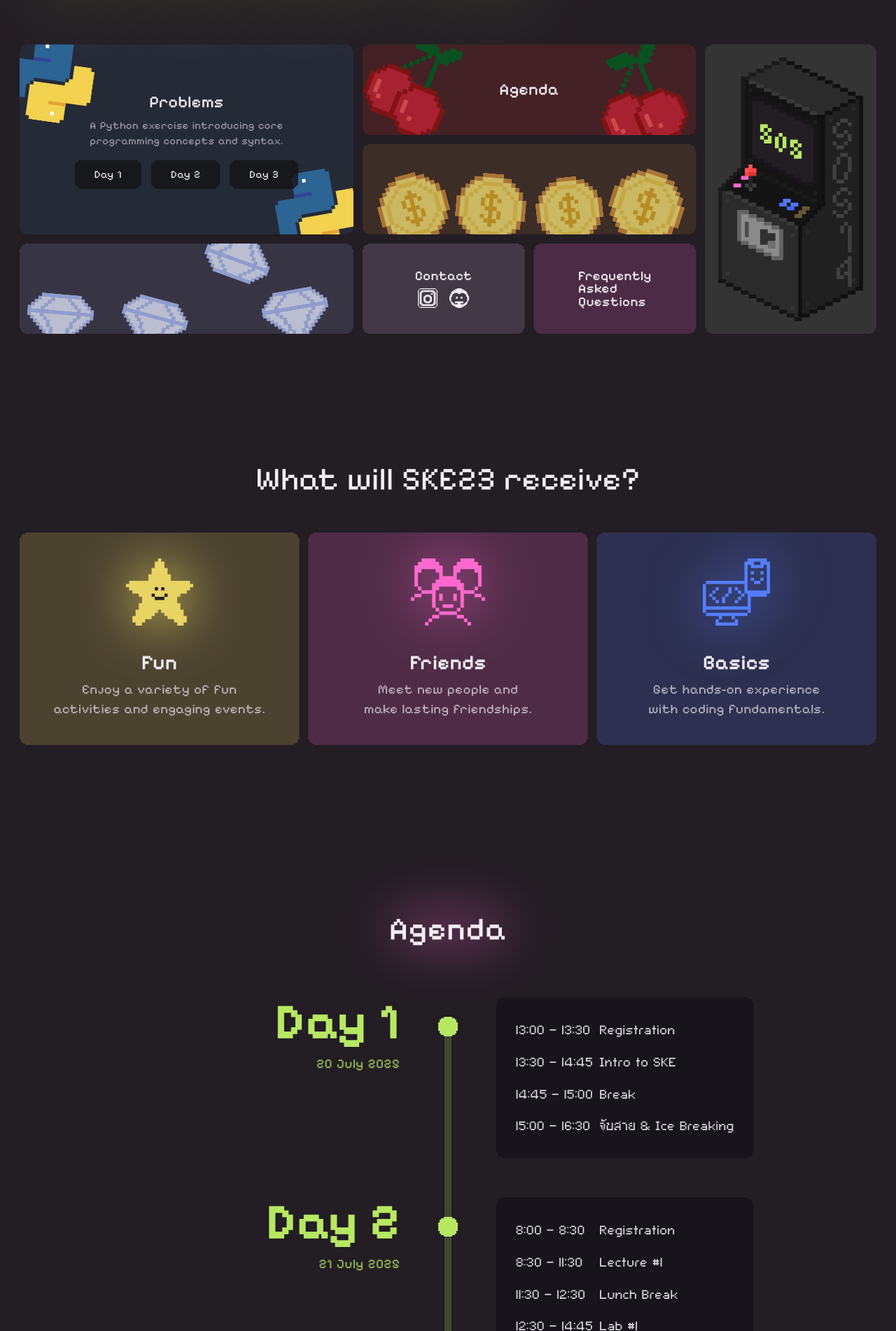
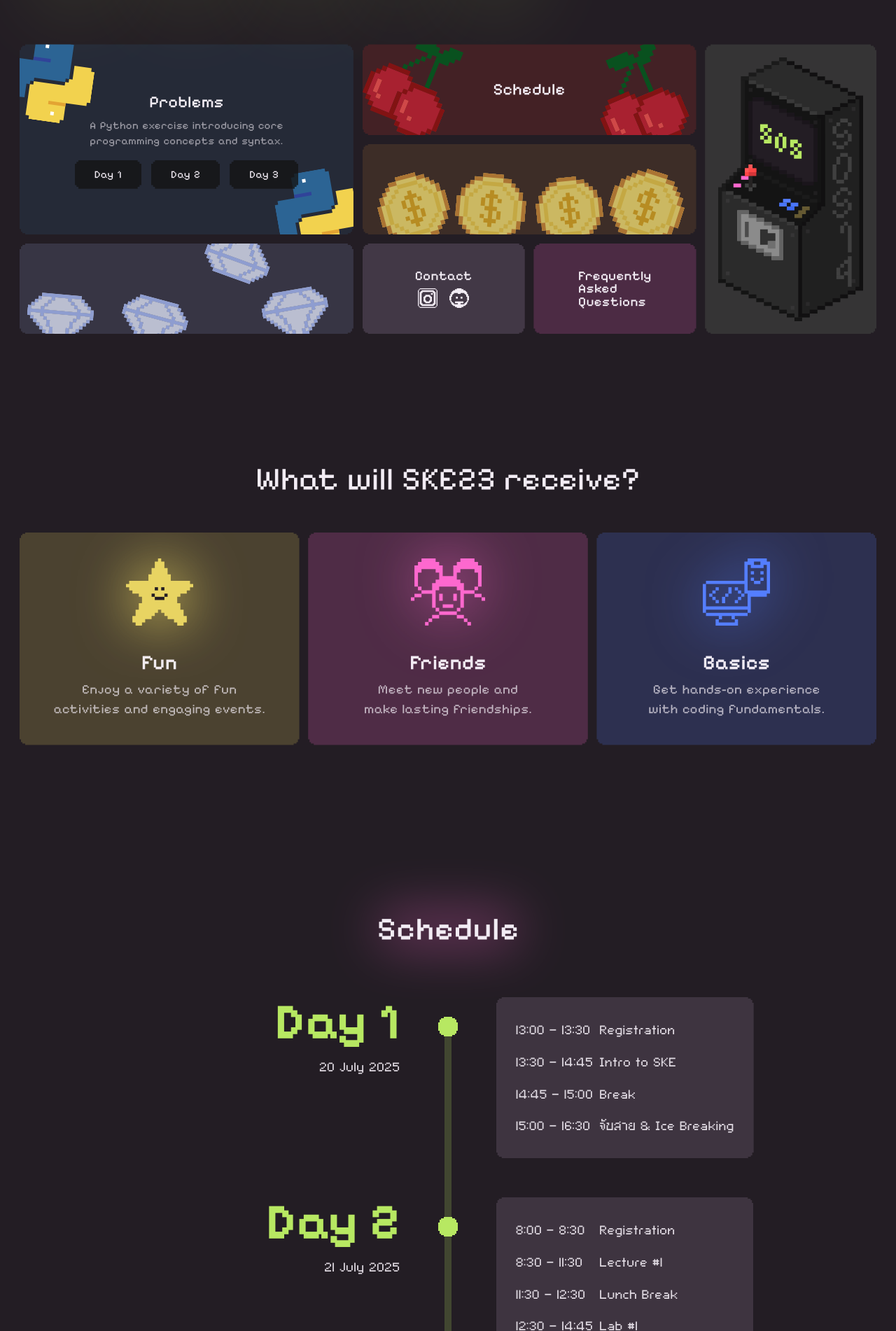
Before and after one commit to uzimpp/sos14, a Next.js app: page / in a window 1280 px wide. Shown: the part 318-2220 px from the top of the page at 70% size. Built offline with nearby package versions, Linux system fonts and the light colour scheme.

Commit message:
feat: add animation for agenda section and rename agenda to schedule

```diff
--- a/src/components/global/Footer.tsx
+++ b/src/components/global/Footer.tsx
@@ -25,16 +25,17 @@ export default function Footer() {
                 Home
               </Link>
               <div className="flex flex-col gap-(--space-4xs)">
-                <Link href="/#agenda" className="text--1">
-                  Agenda
+                <Link href="/#schedule" className="text--1">
+                  Schedule
                 </Link>
                 <Link href="/ske888" className="text--1">
                   SKE888
                 </Link>
               </div>
-              {/* <Link href="/#agenda" className="text--1 font-bold">
-                Agenda
-              </Link>
+              {/*
+                <Link href="/#schedule" className="text--1">
+                  Schedule
+                </Link>
               <Link href="/problems" className="text--1 font-bold">
                 Problems
               </Link> */}
--- a/src/components/landing/Agenda.tsx
+++ b/src/components/landing/Agenda.tsx
@@ -1,9 +1,15 @@
 "use client";
 
-import agenda from "@/constants/Agenda";
+import schedule from "@/constants/Schedule";
 import ScrambleText from "@/components/effects/ScrambleText";
 import { Fragment } from "react";
-interface AgendaItemProps {
+import { motion } from "framer-motion";
+import {
+  containerVariants,
+  itemVariants,
+  springPresets,
+} from "@/constants/Animation";
+interface ScheduleItemProps {
   date: string;
   events: EventProps[];
 }
@@ -13,29 +19,33 @@ interface EventProps {
   time: string;
 }
 
-export default function Agenda() {
+export default function Schedule() {
   return (
     <section
-      id="agenda"
+      id="schedule"
       className="flex flex-col items-center w-full gap-y-(--space-2xl)"
     >
       <h3>
         <ScrambleText className="font-medium no_line_height glow glow-pink">
-          Agenda
+          Schedule
         </ScrambleText>
       </h3>
 
-      <div>
-        {agenda.map((item: AgendaItemProps, i) => (
-          <div
+      <motion.div>
+        {schedule.map((item: ScheduleItemProps, i) => (
+          <motion.div
             key={i}
+            initial="hidden"
+            whileInView="visible"
+            variants={itemVariants}
+            viewport={{ once: true }}
             className="grid grid-cols-[var(--space-2xs)_1fr] grid-rows-[auto_auto] gap-x-(--space-m-l)
             lg:grid-cols-[1fr_var(--space-2xs)_1fr] lg:grid-rows-1 lg:gap-x-(--space-l-2xl)"
           >
             {/* Dot/Line */}
             <div
               className={`mt-(--space-m) bg-green/20 flex flex-col items-center row-span-2 col-start-1 lg:col-start-2 lg:row-start-1 lg:row-end-2 lg:row-span-1 lg:items-center
-                ${i === agenda.length - 1 ? "h-fit" : "h-full"}`}
+                ${i === schedule.length - 1 ? "h-fit" : "h-full"}`}
             >
               <div className="w-(--space-m) h-(--space-m) bg-green pixel-corners-s" />
             </div>
@@ -44,20 +54,30 @@ export default function Agenda() {
               <h1 className="mb-(--space-2xs) text-green font-bold no_line_height">
                 Day {i + 1}
               </h1>
-              <p className="text-green/75 font-medium">{item.date}</p>
+              <p className="font-ian text-3 no_line_height font-medium text-white/90">
+                {item.date}
+              </p>
             </div>
             {/* Events */}
-            <div className=" grid grid-cols-[auto_auto] gap-x-(--space-2xs) gap-y-(--space-2xs) mb-(--space-xl) w-fit bg-[#18141c] text-white/90 pixel-corners-s p-(--space-m) text-lg shadow-lg col-start-2 row-start-2 lg:col-start-3 lg:row-start-1">
+            <motion.div
+              key={i}
+              initial={{ scale: 1 }}
+              transition={springPresets}
+              whileHover={{ scale: 1.01 }}
+              className=" grid grid-cols-[auto_auto] gap-x-(--space-2xs) gap-y-(--space-2xs) mb-(--space-xl) w-fit bg-light-purple/60 text-white/90 pixel-corners-s p-(--space-m) text-lg shadow-lg col-start-2 row-start-2 lg:col-start-3 lg:row-start-1"
+            >
               {item.events.map((event: EventProps) => (
                 <Fragment key={event.time}>
-                  <p className="font-ian text-3 no_line_height ">{event.time}</p>
+                  <p className="font-ian text-3 no_line_height ">
+                    {event.time}
+                  </p>
                   <p className="font-ian text-3 no_line_height">{event.name}</p>
                 </Fragment>
               ))}
-            </div>
-          </div>
+            </motion.div>
+          </motion.div>
         ))}
-      </div>
+      </motion.div>
     </section>
   );
 }
--- a/src/components/landing/Hero.tsx
+++ b/src/components/landing/Hero.tsx
@@ -172,12 +172,12 @@ export default function Hero() {
             />
           </div>
         </motion.div>
-        {/* Agenda */}
+        {/* Schedule */}
         <MotionLink
           whileHover={{ scale: 1.01 }}
           whileTap={{ scale: 0.97 }}
           transition={springPresets.medium}
-          href="/#agenda"
+          href="/#schedule"
           className="col-span-2 row-start-3 row-end-4 md:col-start-3 md:row-start-1 md:row-end-2 pixel-corners-s overflow-hidden bg-[#432125] relative flex justify-center items-center group"
         >
           <div
@@ -207,7 +207,7 @@ export default function Hero() {
             />
           </div>
           <h6 className="font-medium group-hover:scale-105 transition-all duration-300 elastic">
-            Agenda
+            Schedule
           </h6>
         </MotionLink>
         {/* coins */}
--- a/src/constants/Menu.ts
+++ b/src/constants/Menu.ts
@@ -1,6 +1,6 @@
 const menuLinks = [
   { path: "/", label: "Home" },
-  { path: "/#agenda", label: "Agenda" },
+  { path: "/#schedule", label: "Schedule" },
   { path: "/problems?day=0", label: "Problems" },
   { path: "/faqs", label: "FAQs" },
 ];
--- a/src/constants/Agenda.ts
+++ b/src/constants/Schedule.ts
@@ -1,4 +1,4 @@
-const agenda = [
+const schedule = [
   {
     date: "20 July 2025",
     events: [
@@ -45,4 +45,4 @@ const agenda = [
   },
 ];
 
-export default agenda;
+export default schedule;
```
